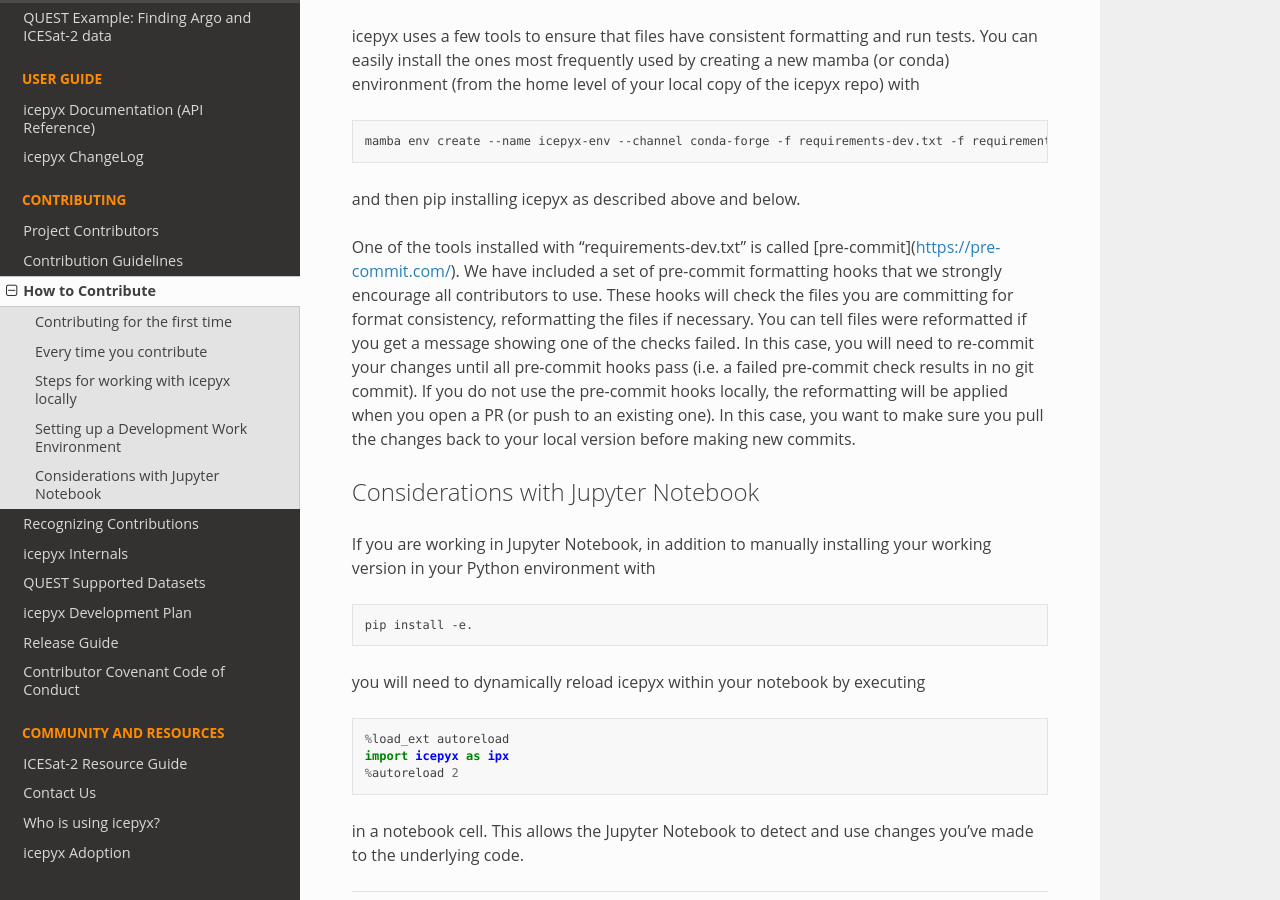
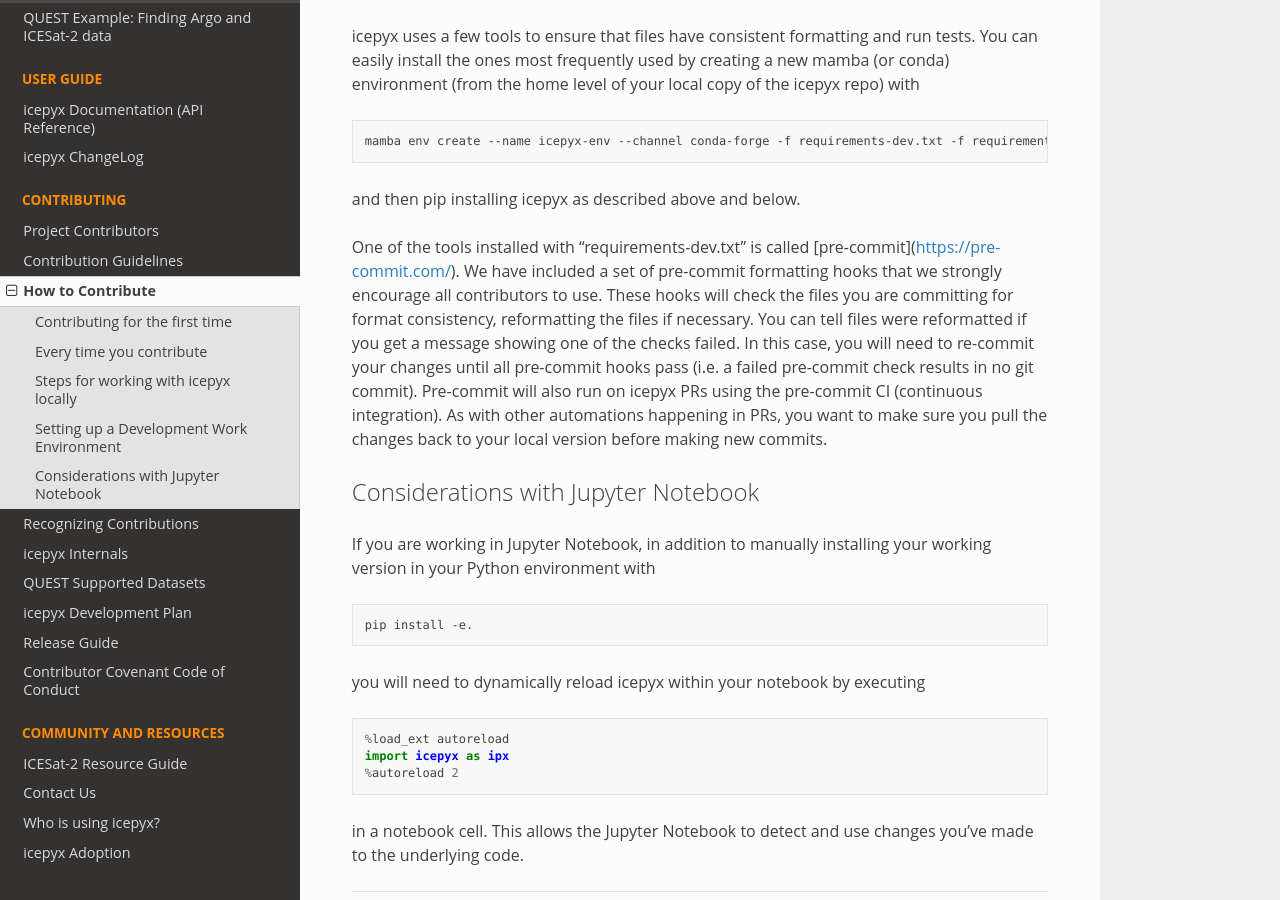
Before and after one commit to icesat2py/icepyx, a Sphinx documentation site: the page built from doc/source/contributing/how_to_contribute.rst, in a window 1280 px wide and 900 px high, scrolled down 1907 px. Built offline with Sphinx 7.4.7 and the Read the Docs theme 2.0.0, drawn with Linux system fonts in a browser that asks for light colours; the version number could not be read and is left out.

Commit message:
update language and add intentional trailing whitespace

```diff
--- a/doc/source/contributing/how_to_contribute.rst
+++ b/doc/source/contributing/how_to_contribute.rst
@@ -103,9 +103,9 @@ reformatting the files if necessary.
 You can tell files were reformatted if you get a message showing one of the checks failed.
 In this case, you will need to re-commit your changes until all pre-commit hooks pass
 (i.e. a failed pre-commit check results in no git commit).
-If you do not use the pre-commit hooks locally,
-the reformatting will be applied when you open a PR (or push to an existing one).
-In this case, you want to make sure you pull the changes back to your local version before making new commits.
+Pre-commit will also run on icepyx PRs using the pre-commit CI (continuous integration).
+As with other automations happening in PRs,
+you want to make sure you pull the changes back to your local version before making new commits.
 
 
 Considerations with Jupyter Notebook
```
